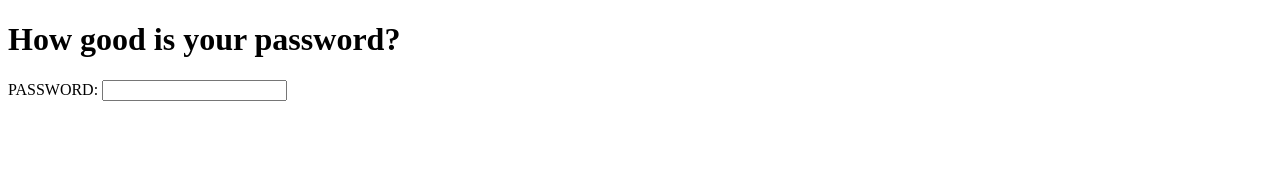
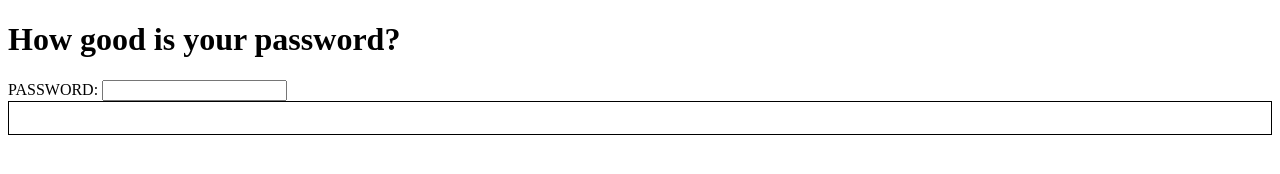
Before and after one commit to MarlonTancredo/password-strength, a plain HTML site: page index.html in a window 1280 px wide. Drawn offline with Linux system fonts and the light colour scheme.

Commit message:
feat: implementing progress bar

```diff
--- a/index.html
+++ b/index.html
@@ -18,6 +18,25 @@
           autocomplete="off"
         />
       </form>
+      <div
+        id="progress-container"
+        style="
+          display: flex;
+          align-items: center;
+          justify-content: center;
+          width: 100%;
+        "
+      >
+        <div
+          id="extern-progress"
+          name="extern-progress"
+          style="border: 1px black solid; height: 2rem; width: 100%"
+        >
+          <div
+            id="intern-progress"
+            style="background-color: black; height: 100%; width: 0%"
+          ></div>
+        </div>
     </div>
     <script type="text/javascript" src="./index.js"></script>
   </body>
```
